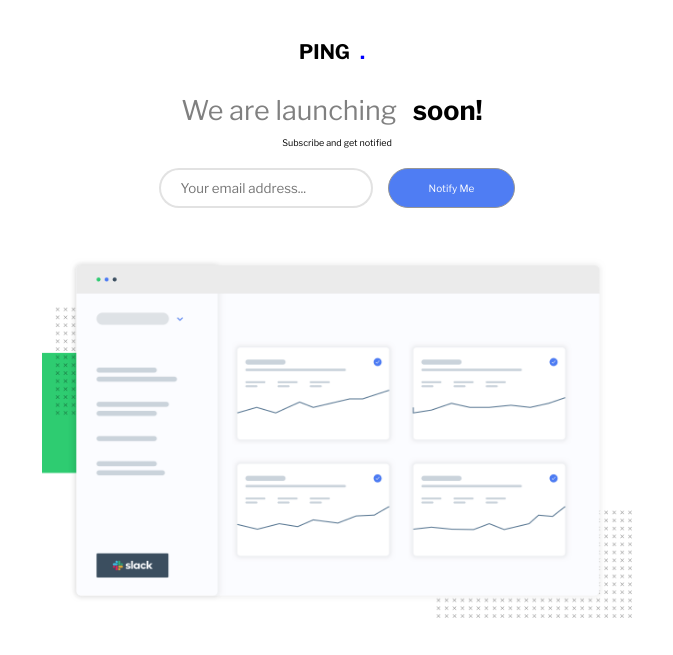
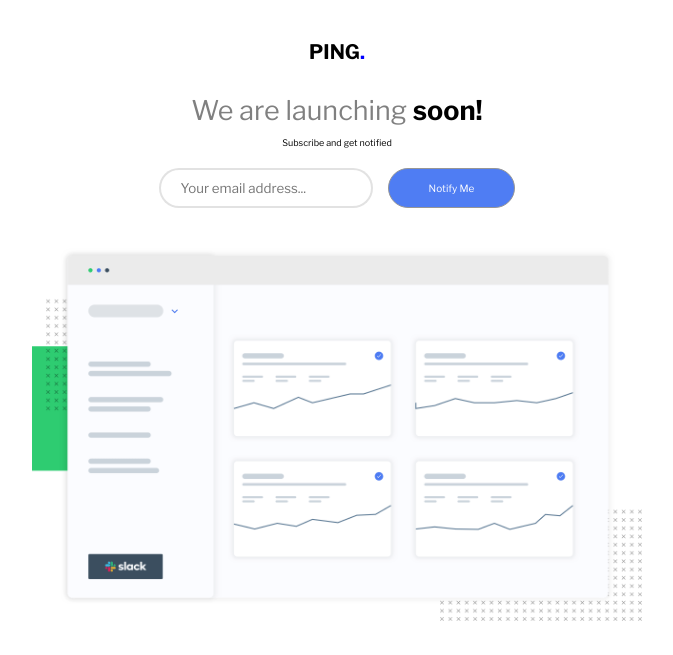
Before and after one commit to Agustyn97/Desafio-008, a plain HTML site: page index.html in a window 1280 px wide. Shown: the top 655 px of the page, without its empty margins (303-976 px from the left). Drawn offline with nearby package versions, Linux system fonts and the light colour scheme.

Commit message:
Update style.css

```diff
--- a/style.css
+++ b/style.css
@@ -11,6 +11,7 @@ h1 {
 }
 span {
 color: blue;
+    margin: 0px;
 }
 .titulo1 {
 text-align: center;
@@ -19,6 +20,7 @@ font-size: 27px;
 }
 strong {
     color: black;
+    margin: 0px;
 }
 .titulo2 {
 text-align: center;
@@ -52,7 +54,8 @@ img {
 div {
     display: flex;
     justify-content: center;
-    padding: 20px;
+    padding: 10px;
+    margin: 0px;
 }
 .titulo3 {
     text-align: center;
```
